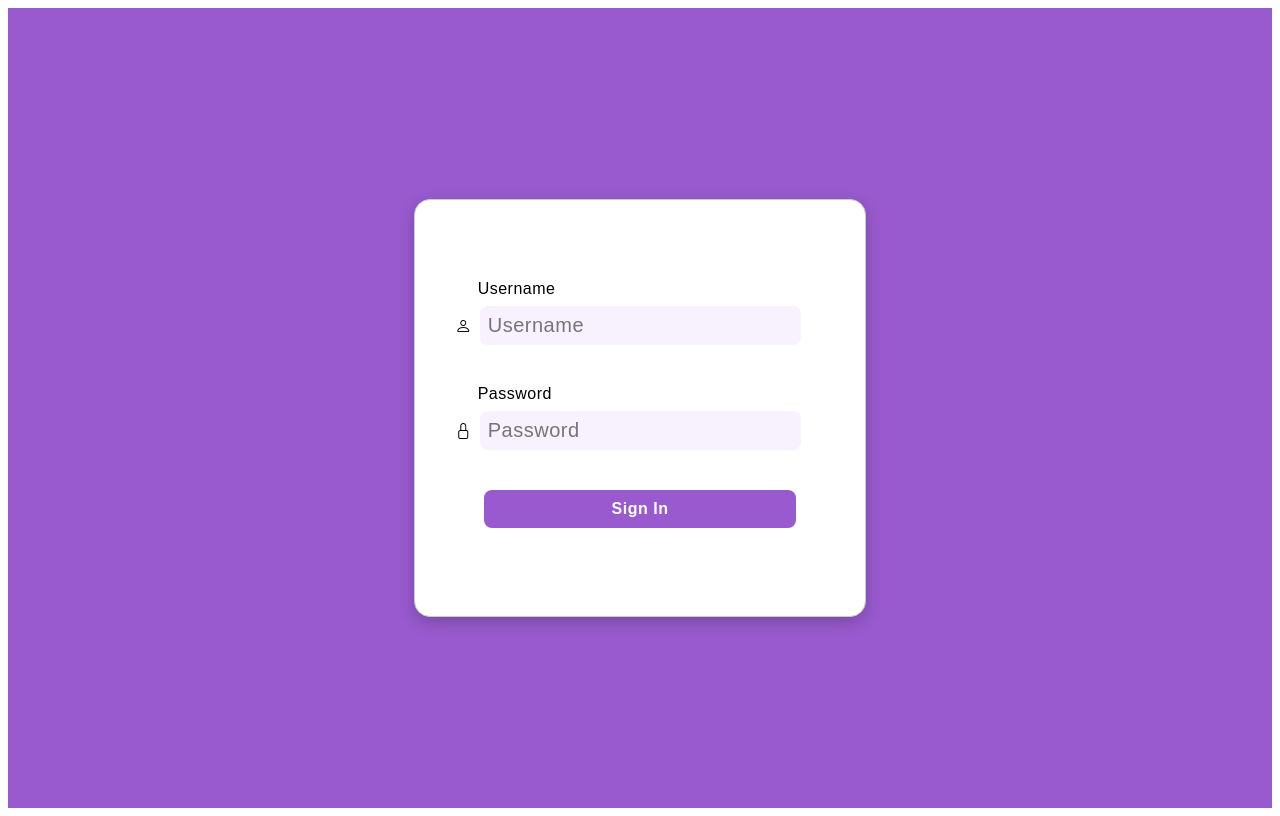
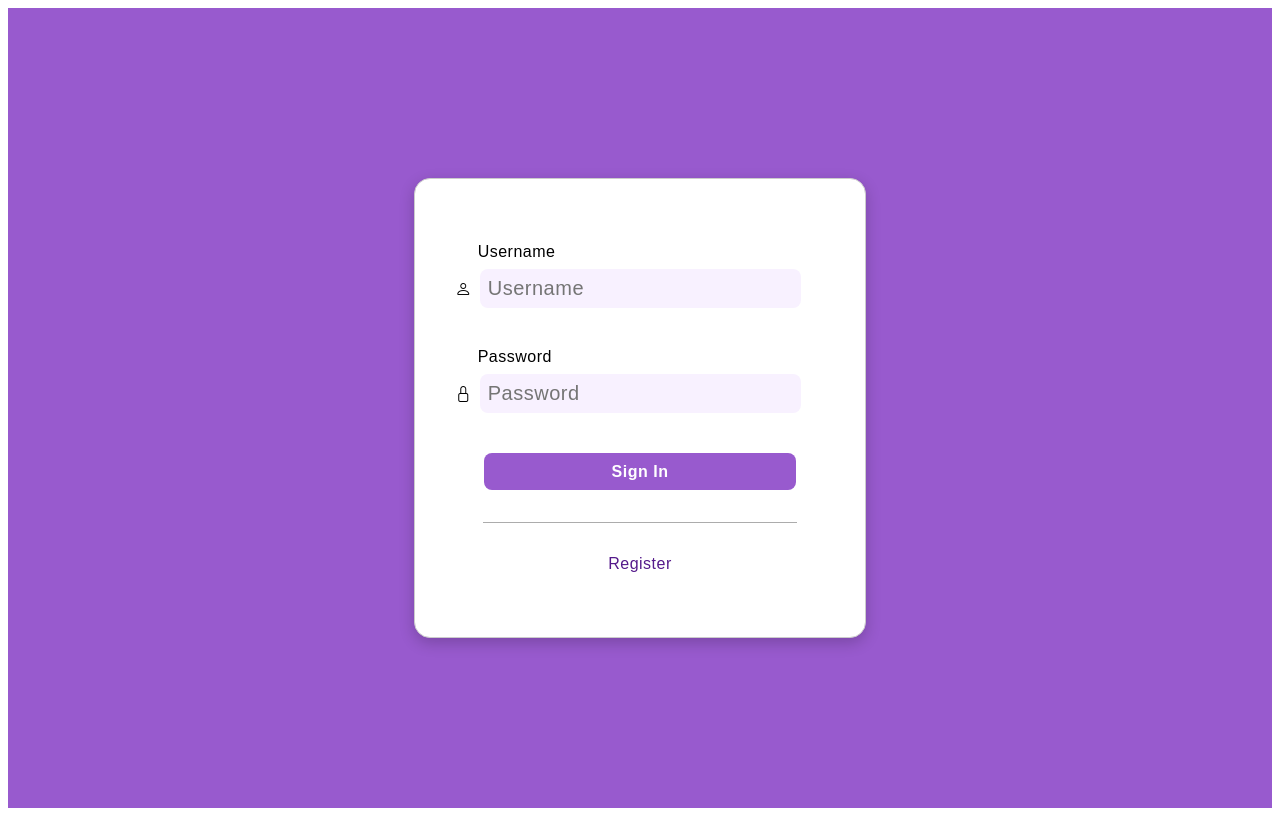
Before and after one commit to TIGERS-KZ/tigers, an Angular app in the folder segment/: page / in a window 1280 px wide. Built offline with nearby package versions, Linux system fonts and the light colour scheme.

Commit message:
sign in finished

```diff
--- a/segment/src/app/signin/signin.component.css
+++ b/segment/src/app/signin/signin.component.css
@@ -11,7 +11,7 @@
     margin: auto;
     border: 1px solid #ccc;
     border-radius: 1rem;
-    padding: 5rem 1rem;
+    padding: 4rem 1rem;
     background: #fff;
     box-shadow: 0 5px 15px rgba(0, 0, 0, 0.2);
 }
@@ -31,6 +31,10 @@ form *{
     font-weight: 550;
     font-size: 1rem;
     color: #fff;
+    transition: .3s ease;
+}
+.btn:hover {
+    background: #784ba0;
 }
 .user {
     display: inline-block;
@@ -62,3 +66,20 @@ label {
     display: block;
     margin-left: 1.4rem;
 }
+hr {
+    display: block;
+    width: 75%;
+    height: .5px;
+    background-color: #00000053;
+    margin: 2rem auto;
+}
+.link {
+    text-align: center;
+}
+#reg-link {
+    text-decoration: none;
+    transition: .3s ease;
+}
+#reg-link:hover {
+    color: #784ba0;
+}
--- a/segment/src/app/signin/signin.component.html
+++ b/segment/src/app/signin/signin.component.html
@@ -11,5 +11,9 @@
             <input type="password" id="password" placeholder="Password" name="password" [(ngModel)]="password">
         </div>
         <button class="btn" type="submit">Sign In</button>
+        <hr/>
+        <div class="link">
+            <a id="reg-link" href="">Register</a>
+        </div>
     </form>
 </div>
```
